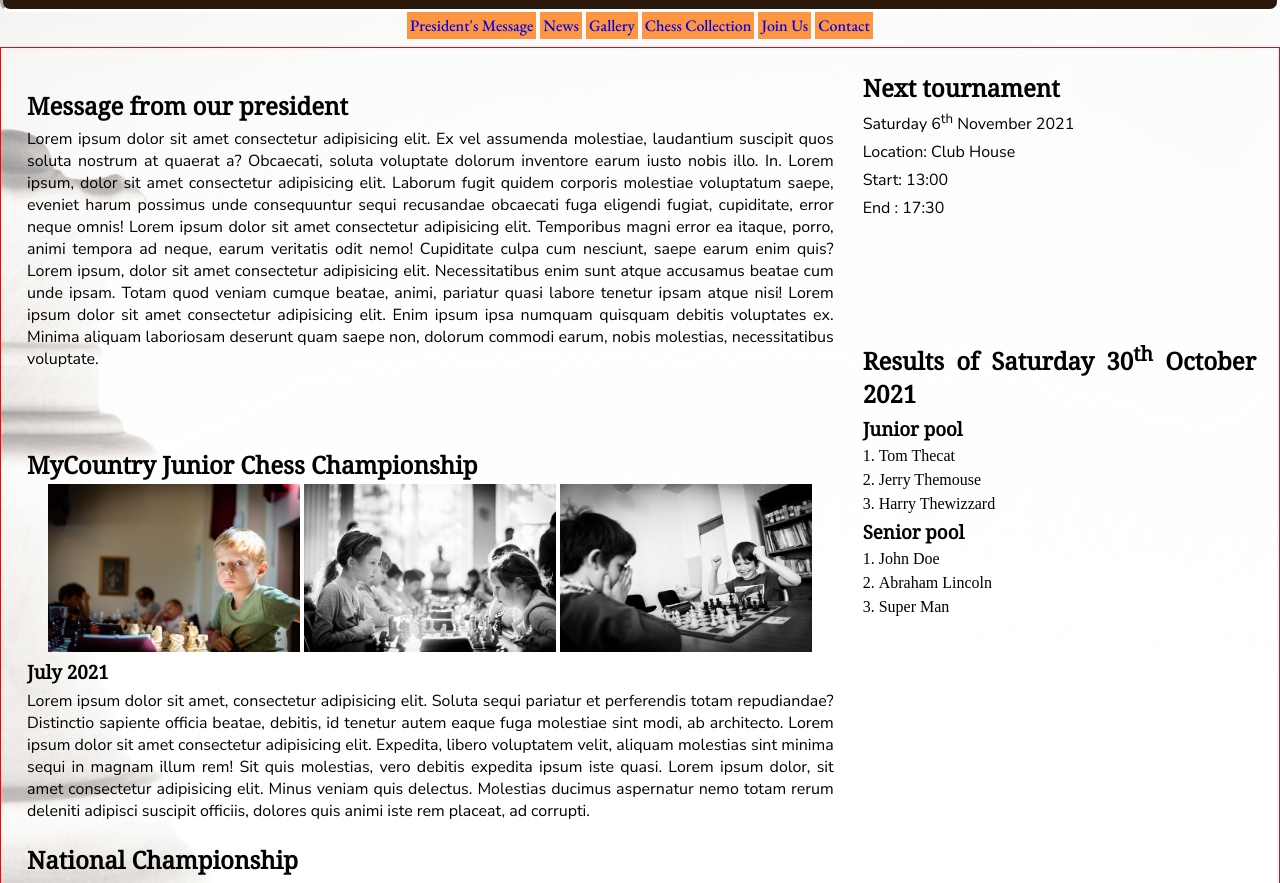
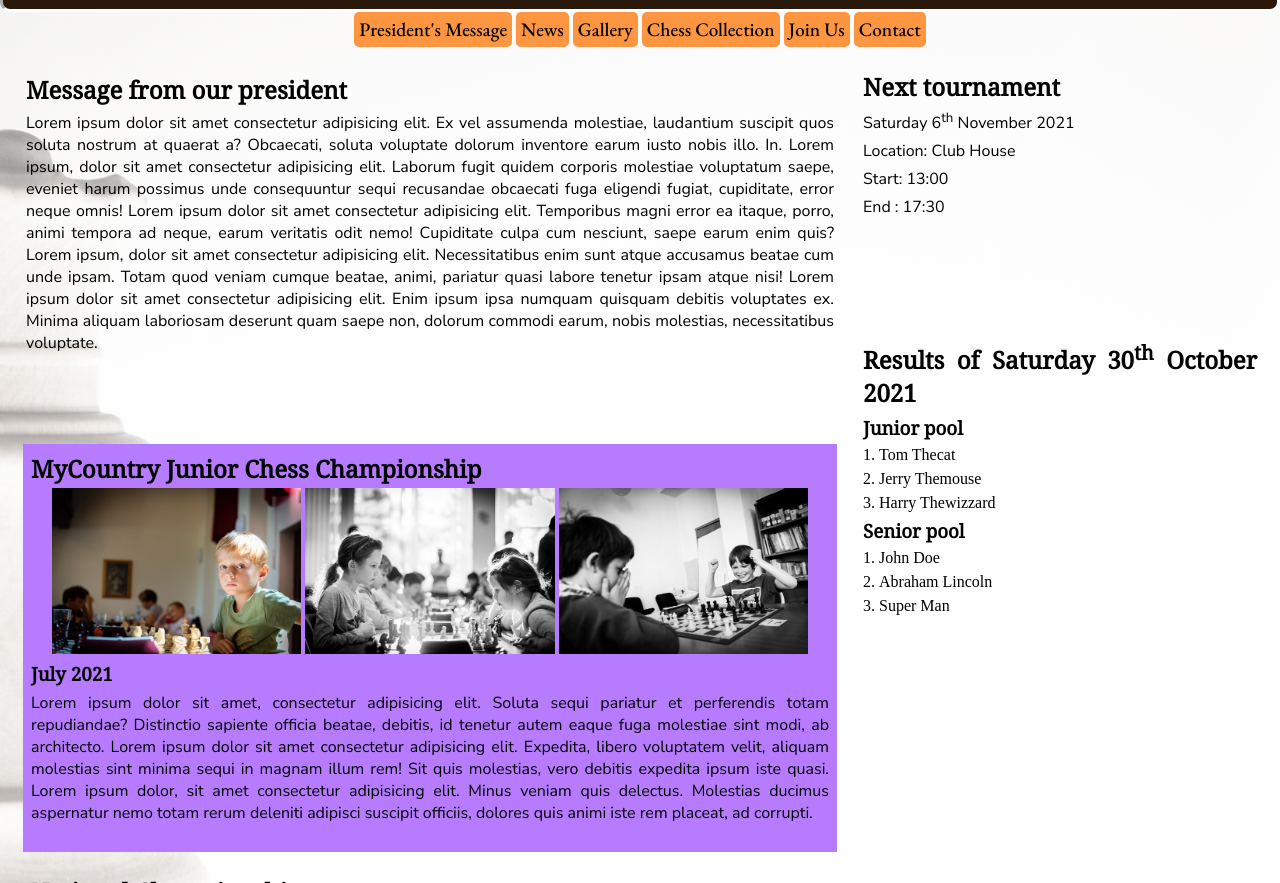
Before and after one commit to danielquevauvilliers/Responsive-club-website, a plain HTML site: page index.html in a window 1280 px wide. Shown: the part 69-952 px from the top of the page. Drawn offline with nearby package versions, Linux system fonts and the light colour scheme; a web font is replaced by a local one.

Commit message:
added purple color to scheme + minor changes

```diff
--- a/resources/css/styles.css
+++ b/resources/css/styles.css
@@ -60,6 +60,11 @@ li {
 
 a {
   text-decoration: none;
+  color: black;
+}
+
+a:hover {
+  color: rgba(255, 255, 255, 0.7);
 }
 
 /*
@@ -111,7 +116,14 @@ header li {
   background-color: #fe9540;
   color: black;
   display: inline-block;
+  padding: 5px;
+  border-radius: 5px;
   font-family: 'EB Garamond', serif;
+  font-size: 1.2rem;
+}
+
+header li:hover {
+  background-color: rgba(42, 24, 10, 0.7);
 }
 
 main {
@@ -120,10 +132,13 @@ main {
   display: grid;
   width: 100%;
   grid-template: repeat(36, 1fr)/repeat(12, 1fr);
-  border: 1px solid red;
   height: 3240px;
   grid-gap: 30px 20px;
   padding: 20px;
+}
+
+article {
+  padding: 5px;
 }
 
 .section {
@@ -140,8 +155,9 @@ main {
   visibility: hidden;
 }
 
-article {
+#news article {
   margin-top: 15px;
+  padding-bottom: 25px;
 }
 
 #president-message {
@@ -156,6 +172,11 @@ article {
   overflow-y: auto;
 }
 
+#junior-championship, #activities-covid {
+  background-color: #B67BFE;
+  color: black;
+}
+
 #junior-championship img {
   width: 31%;
   height: auto;
@@ -165,13 +186,14 @@ article {
   width: 25%;
   max-width: 150px;
   float: right;
-  margin: 9px;
+  margin-left: 9px;
 }
 
 #activities-covid img {
   width: 30%;
   float: left;
   margin: 9px;
+  background-color: black;
 }
 
 #next-tournament {
```
Also changed, not shown: resources/images/cofee-shop1.jpg (renamed from resources/images/kaffee-meister-Zi_O5vE3O48-unsplash.jpg), resources/images/cofee-shop2.jpg (renamed from resources/images/silvana-carlos-VVMtkZc_31w-unsplash.jpg).
